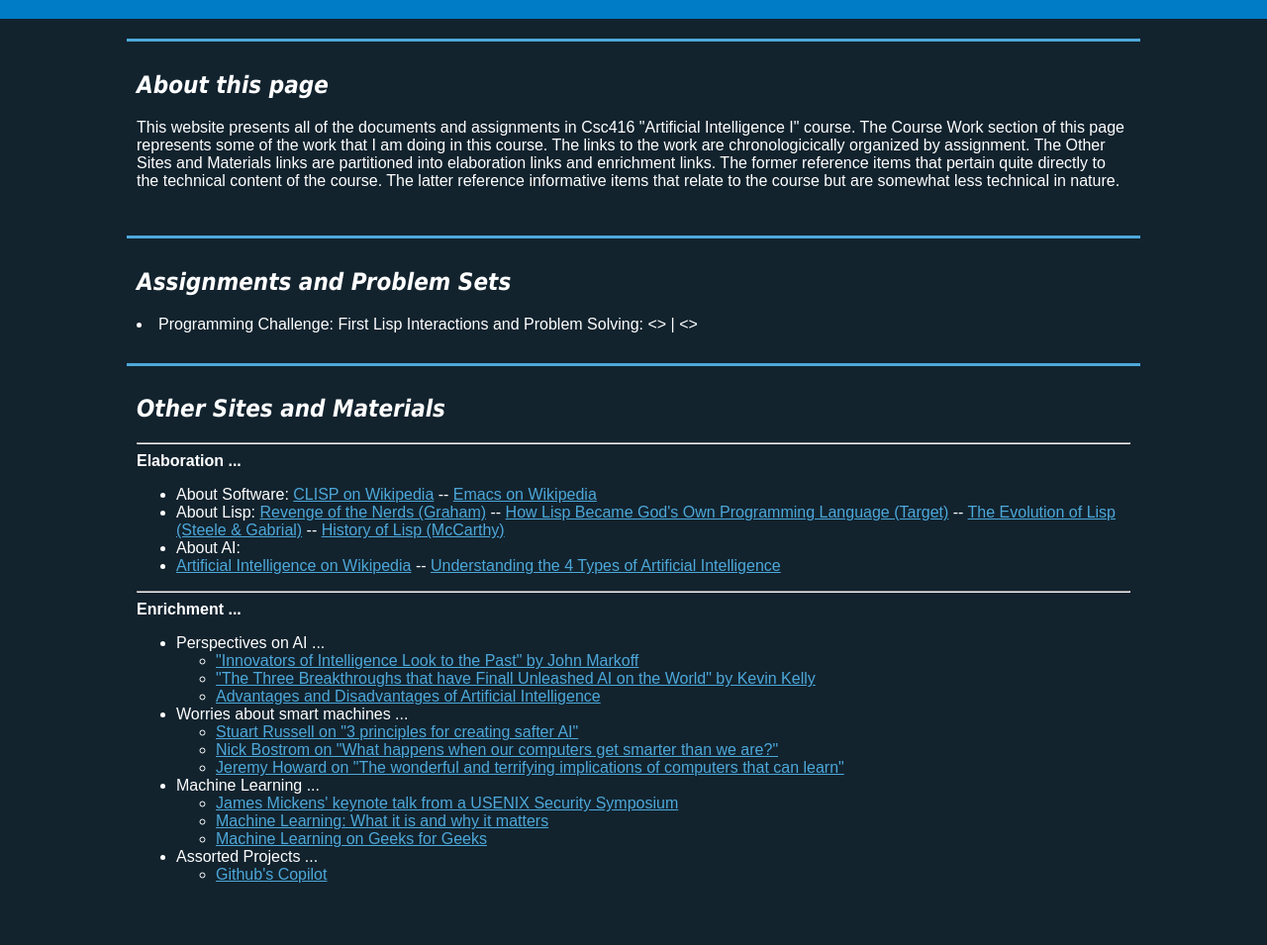
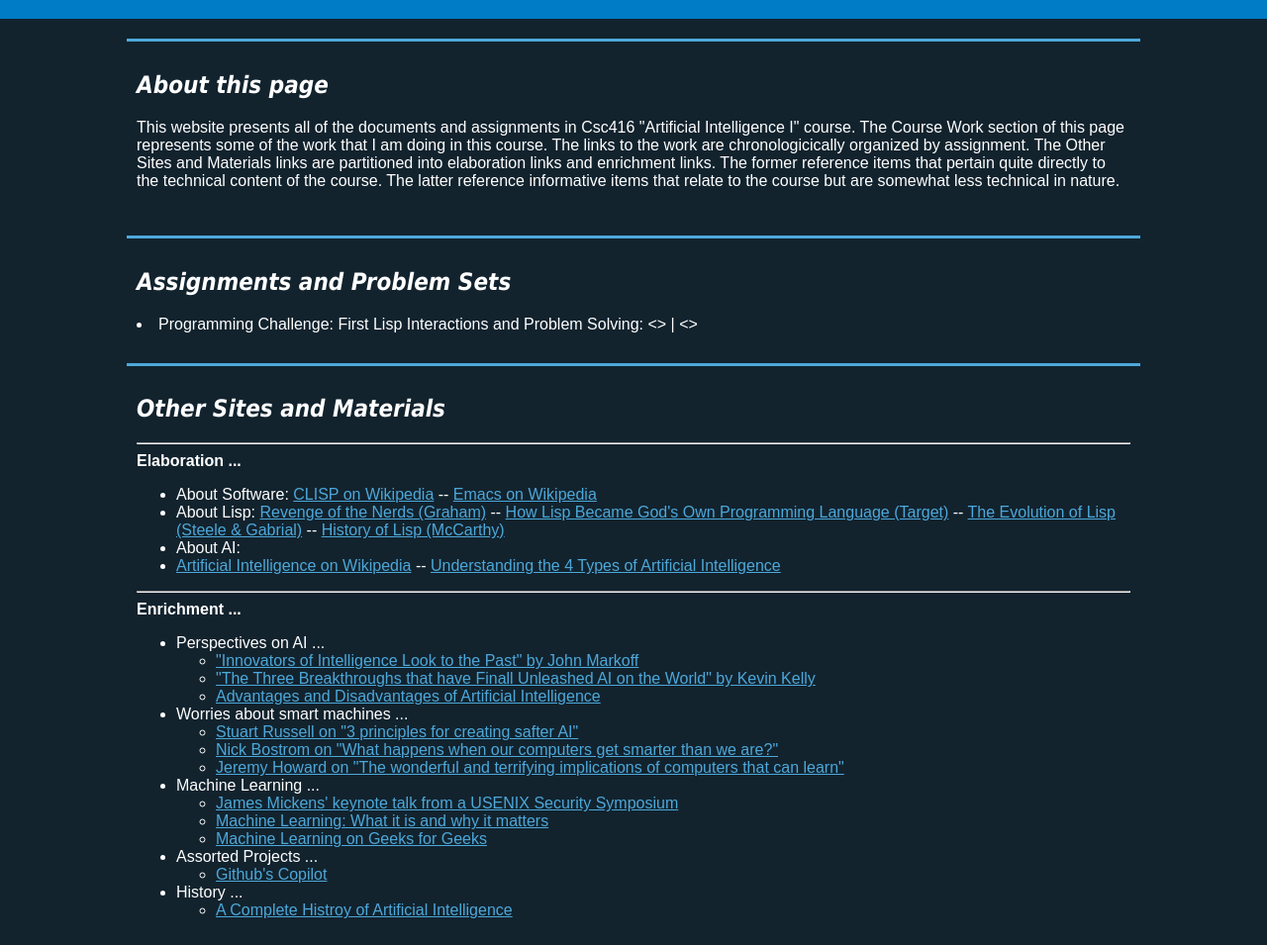
Before and after one commit to kfinnega/kfinnega.github.io, a plain HTML site: page index.html in a window 1280 px wide. Shown: the part 61-1016 px from the top of the page at 99% size. Before the commit the page ends 980 px from the top, so only its background shows below. Drawn offline with Linux system fonts and the light colour scheme.

Commit message:
Update index.html

```diff
--- a/index.html
+++ b/index.html
@@ -85,6 +85,10 @@
 	<ul>
 	  <li> <a href="https://emeryberger.medium.com/coping-with-copilot-b2b59671e516">Github's Copilot</a>
 	</ul>
+	<li> History ... </li>
+	<ul>
+	  <li> <a href "https://www.g2.com/articles/history-of-artificial-intelligence"> A Complete Histroy of Artificial Intelligence</a<
+
       </ul>
     </p>
 
```
